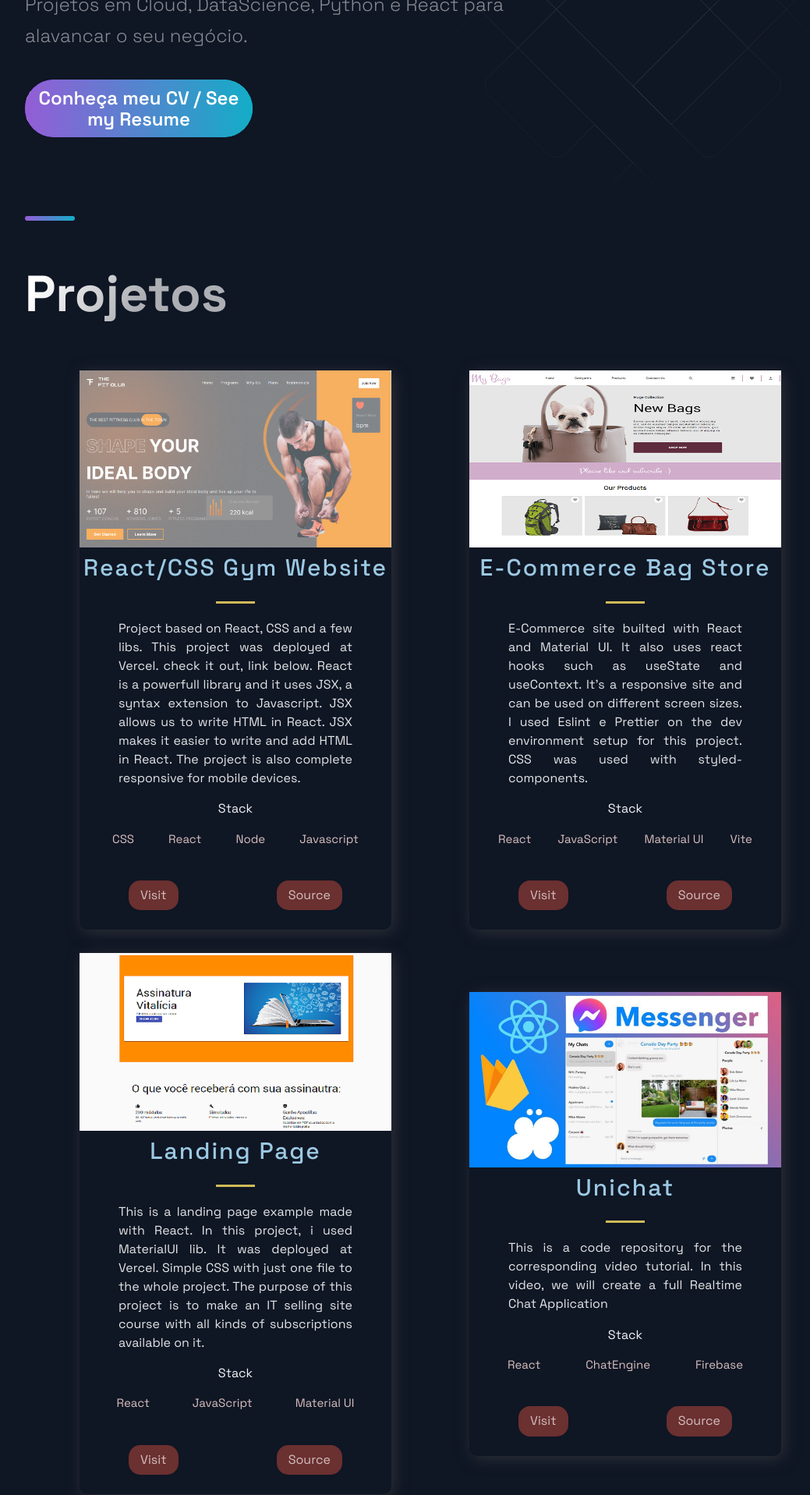
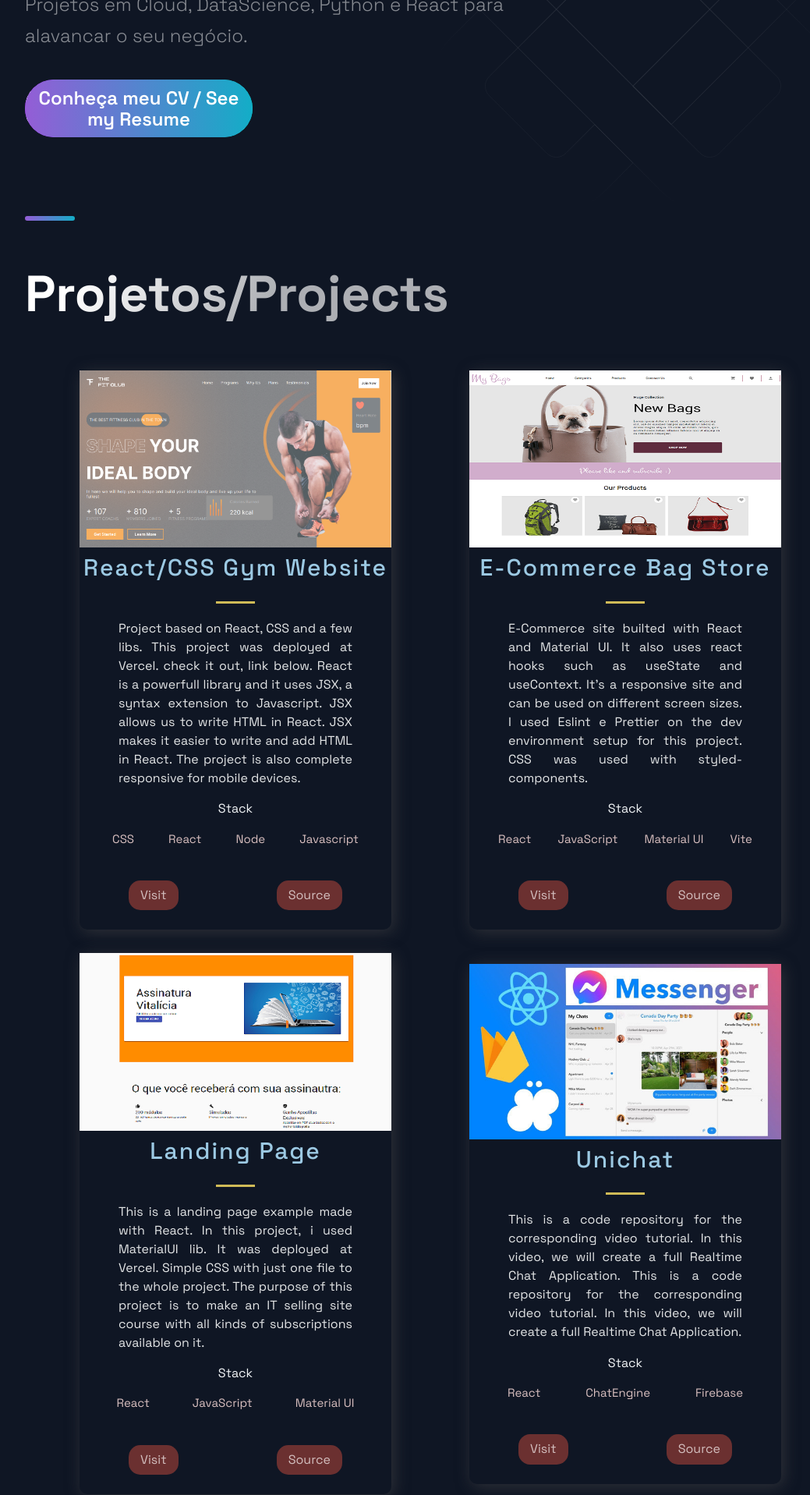
Before and after one commit to jcneto25/MyPortfolio, a Next.js app: page / in a window 1280 px wide. Shown: the part 360-2277 px from the top of the page at 78% size, without its empty margins (88-1127 px from the left). Built offline with nearby package versions, Linux system fonts and the light colour scheme.

Commit message:
Ajustes de posicionamento e tradução

```diff
--- a/src/components/Projects/Projects.js
+++ b/src/components/Projects/Projects.js
@@ -8,7 +8,7 @@ import { projects } from '../../constants/constants';
 const Projects = () => (
     <Section nopadding id='projects'>
       <SectionDivider/>
-      <SectionTitle main>Projetos</SectionTitle>
+      <SectionTitle main>Projetos/Projects</SectionTitle>
       <GridContainer>
         {projects.map(({id, image, title, description, tags, source, visit}) => (
           <BlogCard key={id}>
--- a/src/constants/constants.js
+++ b/src/constants/constants.js
@@ -28,7 +28,7 @@ export const projects = [
   },
   {
     title: 'Unichat',
-    description: "This is a code repository for the corresponding video tutorial. In this video, we will create a full Realtime Chat Application",
+    description: "This is a code repository for the corresponding video tutorial. In this video, we will create a full Realtime Chat Application. This is a code repository for the corresponding video tutorial. In this video, we will create a full Realtime Chat Application.",
     image: '/images/4.jpg',
     tags: ['React', 'ChatEngine', 'Firebase'],
     source: 'https://google.com',
```
